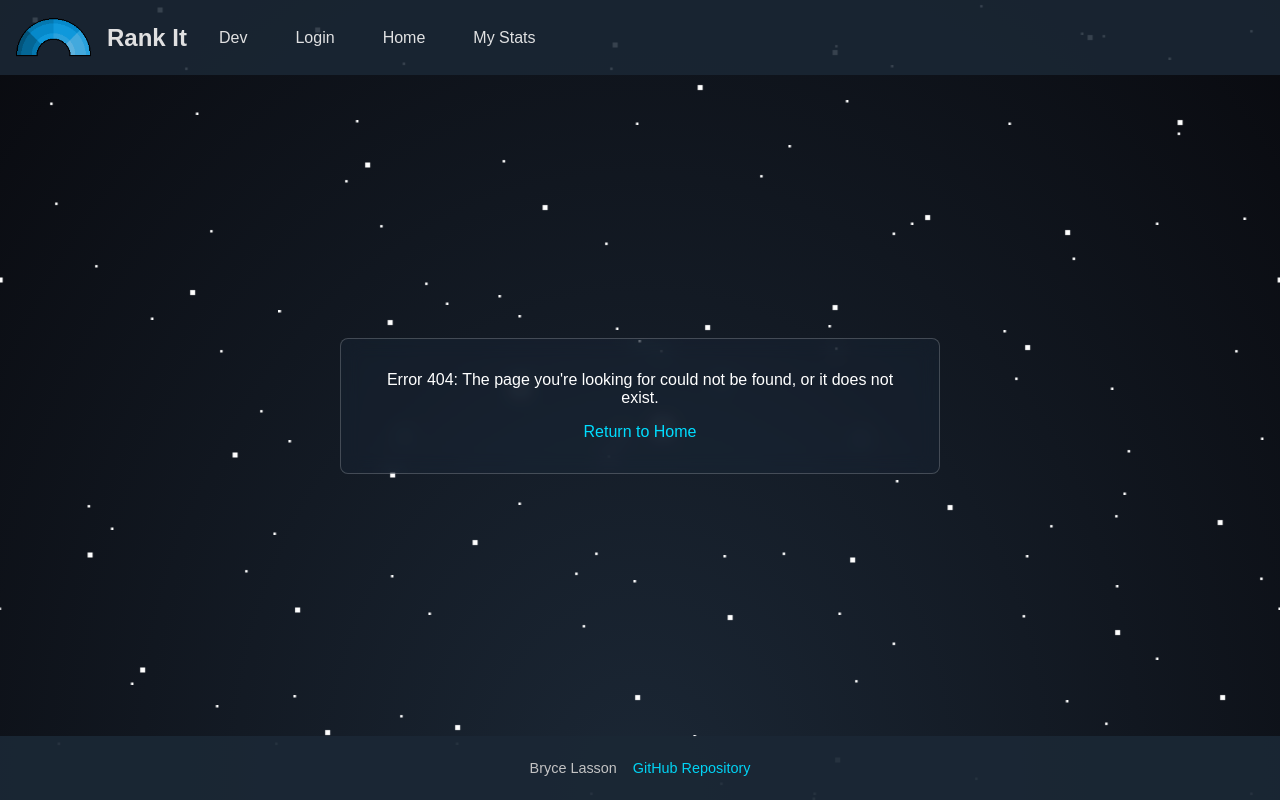
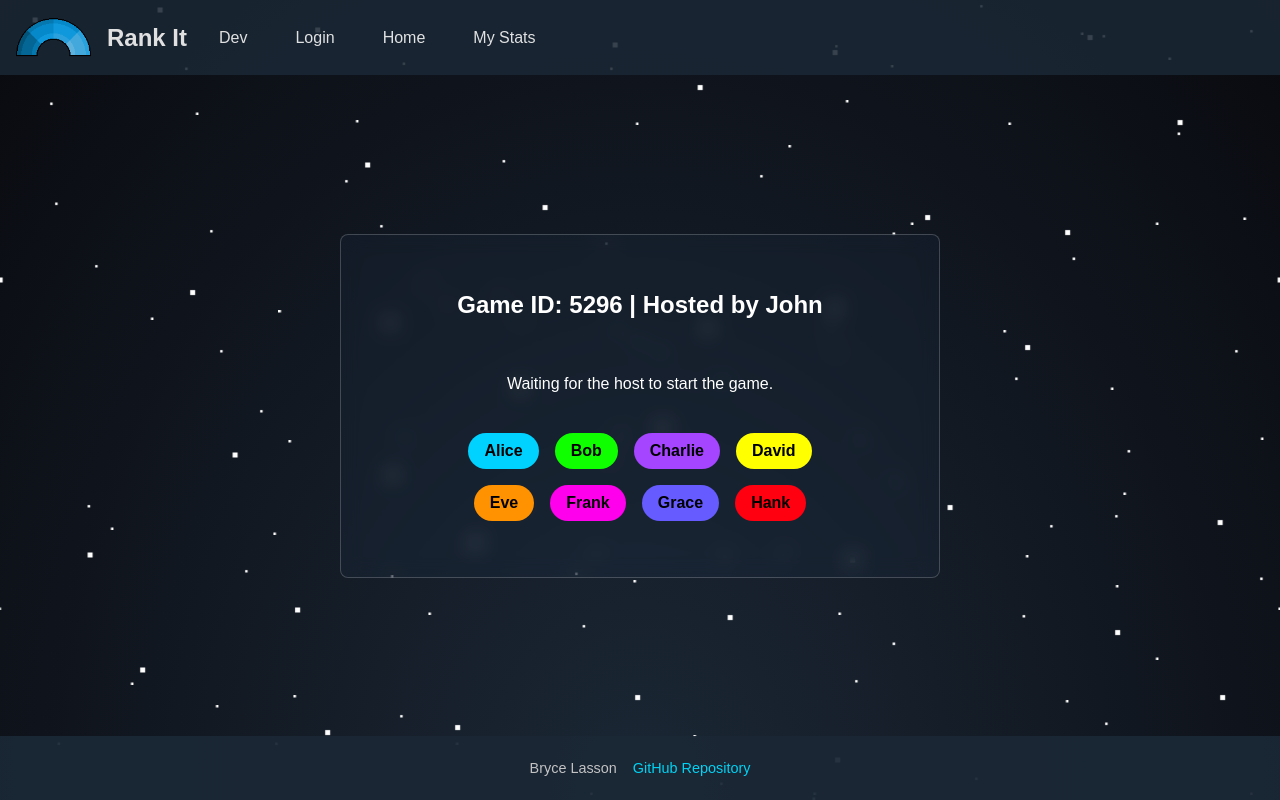
Before and after one commit to bolasson/startup, a React (Vite) app: page /home/waiting-room in a window 1280 px wide. Before the commit this address had no page. Built offline with nearby package versions, Linux system fonts and the light colour scheme.

Commit message:
Updated home page to finally work, and implemented create game simulated placeholder

```diff
--- a/src/app.jsx
+++ b/src/app.jsx
@@ -8,8 +8,9 @@ import NotFound from './404/not_found.jsx';
 import { BrowserRouter, NavLink, Route, Routes } from 'react-router-dom';
 import { GameProvider } from './customContext/gameContext.jsx';
 import HowToPlay from './home/howToPlay.jsx';
-import CreateGame from './home/createGame.jsx';
+import CreateGame from './home/createNewGame.jsx';
 import JoinGame from './home/joinGame.jsx';
+import WaitingRoom from './home/waitingRoom.jsx';
 
 export default function App() {
     return (
@@ -37,9 +38,10 @@ export default function App() {
                     </header>
                     <Routes>
                         <Route path='/' element={<Login />} exact />
-                        <Route path='dev' element={<Dev />} exact />
+                        <Route path='dev' element={<Dev />} />
                         <Route path='home/create-game' element={<CreateGame />} />
-                        <Route paht='home/join-game' element={<JoinGame />} />
+                        <Route path='home/join-game' element={<JoinGame />} />
+                        <Route path='home/waiting-room' element={<WaitingRoom />} />
                         <Route path='home' element={<HowToPlay />} />
                         <Route path='play' element={<Play />} />
                         <Route path='stats' element={<Stats />} />
--- a/src/customHooks/useGameLogic.jsx
+++ b/src/customHooks/useGameLogic.jsx
@@ -1,4 +1,4 @@
-import { useState } from 'react';
+import { useState, useCallback } from 'react';
 import { useGame } from '../customContext/gameContext.jsx';
 
 export default function useGameLogic() {
@@ -6,9 +6,10 @@ export default function useGameLogic() {
     const [isProcessing, setIsProcessing] = useState(false);
 
     // Create a game and initialize round management.
-    const createGame = () => {
+    const createGame = useCallback(() => {
 
         setIsProcessing(true);
+
         const gameCode = Math.floor(1000 + Math.random() * 9000).toString();
 
         const newGame = {
@@ -25,7 +26,7 @@ export default function useGameLogic() {
         }, 1000);
 
         return gameCode;
-    };
+    }, [user, setGame]);
 
     // Simulate joining an existing game by verifying the code and adding the new player.
     const joinGame = (code, newPlayer) => {
--- a/src/home/createGame.jsx
+++ /dev/null
@@ -1,26 +0,0 @@
-import React from "react"
-import PlayerList from "./playerList"
-
-const samplePlayers = [
-    { username: 'Alice' },
-    { username: 'Bob' },
-    { username: 'Charlie' },
-    { username: 'David' },
-    { username: 'Eve' },
-    { username: 'Frank' },
-    { username: 'Grace' },
-    { username: 'Hank' },
-]
-
-export default function CreateGame() {
-    return (
-        <main>
-            <form className="transparent-form" method="get" action="play" >
-                <p>Head to <a href="https://startup.brycelasson.click" target="_blank">startup.brycelasson.click</a> and use the code below to join my game!</p>
-                <input className="user-input" type="number" id="generatedCodeField" name="generatedCodeValue" value="5296" readOnly />
-                <PlayerList players={samplePlayers}/>
-                <button type="submit" style={{ width: 'auto' }} >Start Game</button>
-            </form >
-        </main>
-    )
-}
--- /dev/null
+++ b/src/home/createNewGame.jsx
@@ -0,0 +1,26 @@
+import React, { useState, useEffect } from "react";
+import { useNavigate } from "react-router-dom";
+import useGameLogic from "../customHooks/useGameLogic";
+import PlayerList from "./playerList";
+
+export default function CreateGame() {
+    const navigate = useNavigate();
+    const { createGame, isProcessing } = useGameLogic();
+    const [gameCode, setGameCode] = useState('');
+
+    useEffect(() => {
+        const code = createGame();
+        setGameCode(code);
+    }, [createGame]);
+
+    return (
+        <main>
+            <form className="transparent-form">
+                <p>Head to <a href="https://startup.brycelasson.click" target="_blank">startup.brycelasson.click</a> and use the code below to join my game!</p>
+                <input className="user-input" type="number" id="generatedCodeField" name="generatedCodeValue" value={gameCode} readOnly />
+                <PlayerList />
+                <button onClick={() => { navigate('/play') }} style={{ width: 'auto' }} disabled={isProcessing}>Start Game</button>
+            </form>
+        </main>
+    )
+}
--- a/src/home/howToPlay.jsx
+++ b/src/home/howToPlay.jsx
@@ -1,7 +1,9 @@
 import React from 'react';
-import { Link } from 'react-router-dom';
+import { useNavigate } from 'react-router-dom';
 
 export default function HowToPlay() {
+    const navigate = useNavigate();
+
     return (
         <main>
             <section>
@@ -24,8 +26,8 @@ export default function HowToPlay() {
                     You can create a new game and invite your friends or join an existing game using a code from your host. Once everyone has joined, the host will start the game.
                 </p>
                 <div style={{ display: 'flex', gap: '2rem' }}>
-                    <Link className="submit-vote" style={{ color: '#fff' }} to="/home/create-game">Create Game</Link>
-                    <Link className="submit-vote" style={{ color: '#fff' }} to="/home/join-game">Join Game</Link>
+                    <button onClick={() => { navigate("/home/create-game") }} className="submit-vote" style={{ color: '#fff' }}>Create Game</button>
+                    <button onClick={() => { navigate("/home/join-game") }} className="submit-vote" style={{ color: '#fff' }}>Join Game</button>
                 </div>
             </section>
         </main>
--- a/src/home/joinGame.jsx
+++ b/src/home/joinGame.jsx
@@ -12,7 +12,7 @@ export default function JoinGame() {
                     <input className="user-input" type="number" id="joinCodeField" name="joinCodeValue" placeholder="ie 5296" required />
                 </div>
                 <br />
-                <button className="submit-vote" onClick={() => { navigate('/play') }} style={{ width: 'auto' }}>Join Game</button>
+                <button className="submit-vote" onClick={() => { navigate('/home/waiting-room') }} style={{ width: 'auto' }}>Join Game</button>
             </section>
         </main>
     )
--- a/src/home/playerList.jsx
+++ b/src/home/playerList.jsx
@@ -11,7 +11,18 @@ const playerColors = [
     '#FF0010',
 ];
 
-export default function PlayerList({ players }) {
+const samplePlayers = [
+    { username: 'Alice' },
+    { username: 'Bob' },
+    { username: 'Charlie' },
+    { username: 'David' },
+    { username: 'Eve' },
+    { username: 'Frank' },
+    { username: 'Grace' },
+    { username: 'Hank' },
+]
+
+export default function PlayerList({ players=samplePlayers }) {
     return (
         <ul style={{ width: '75%', padding: 0, marginBlock: '1rem' }}>
             {players.map((player, index) => (
--- a/src/home/waitingRoom.jsx
+++ b/src/home/waitingRoom.jsx
@@ -0,0 +1,31 @@
+import React, { useState, useEffect } from "react";
+import { useNavigate } from "react-router-dom";
+import PlayerList from "./playerList";
+
+export default function WaitingRoom() {
+    const navigate = useNavigate();
+    const [loadingText, setLoadingText] = useState('');
+
+    useEffect(() => {
+        const interval = setInterval(() => {
+            setLoadingText((text) => {
+                if (text.length === 3) {
+                    return '';
+                }
+                return text + '.';
+            });
+        }, 1000);
+
+        return () => clearInterval(interval);
+    }, [loadingText]);
+
+    return (
+        <main>
+            <form className="transparent-form">
+                <h2>Game ID: 5296 | Hosted by John</h2>
+                <p>Waiting for the host to start the game{loadingText}</p>
+                <PlayerList />
+            </form>
+        </main>
+    )
+}
--- a/src/play/play.jsx
+++ b/src/play/play.jsx
@@ -147,7 +147,6 @@ export default function Play() {
                                     <td></td>
                                     <td></td>
                                 </tr>
-                                <br />
                                 <tr>
                                     {[...Array(10)].map((_, i) => (
                                         <td key={i}>{i + 1}</td>
```
